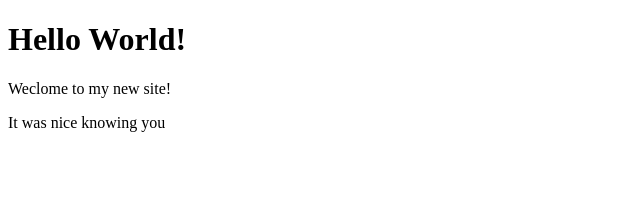
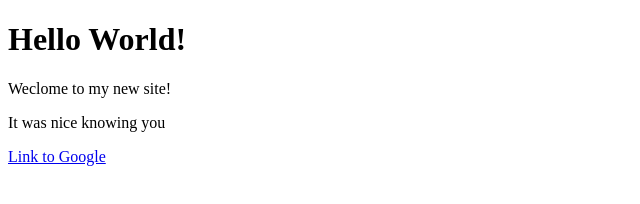
Before and after one commit to Aggasti/learningWebProgramming, a plain HTML site: page index.html in a window 1280 px wide. Shown: the whole page, without its empty margins (0-640 px from the left). Drawn offline with Linux system fonts and the light colour scheme.

Commit message:
Testing again

```diff
--- a/index.html
+++ b/index.html
@@ -7,5 +7,6 @@
 		<h1>Hello World!</h1>
 		<p>Weclome to my new site!</p>
 		<p>It was nice knowing you</p>
+		<a href="www.google.com">Link to Google</a>
 	</body>
 </html>
```
